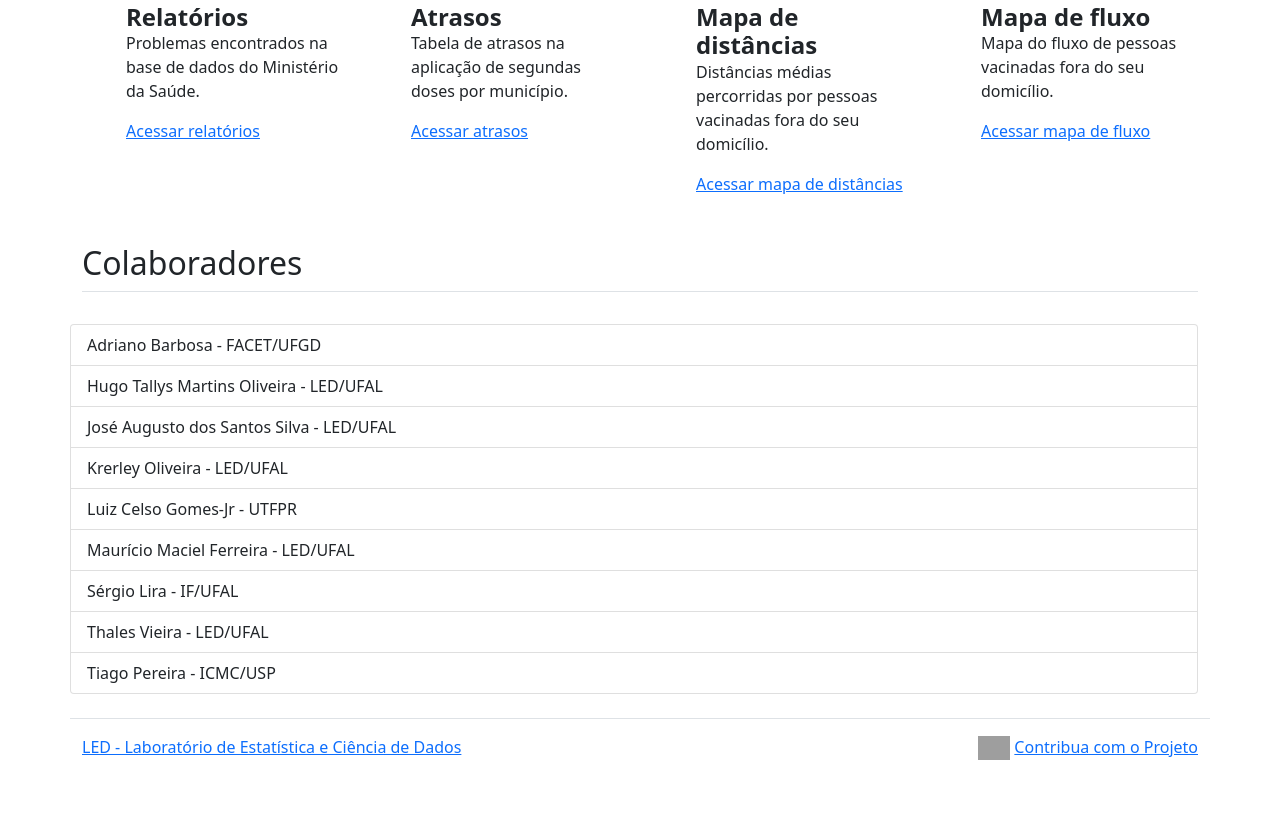
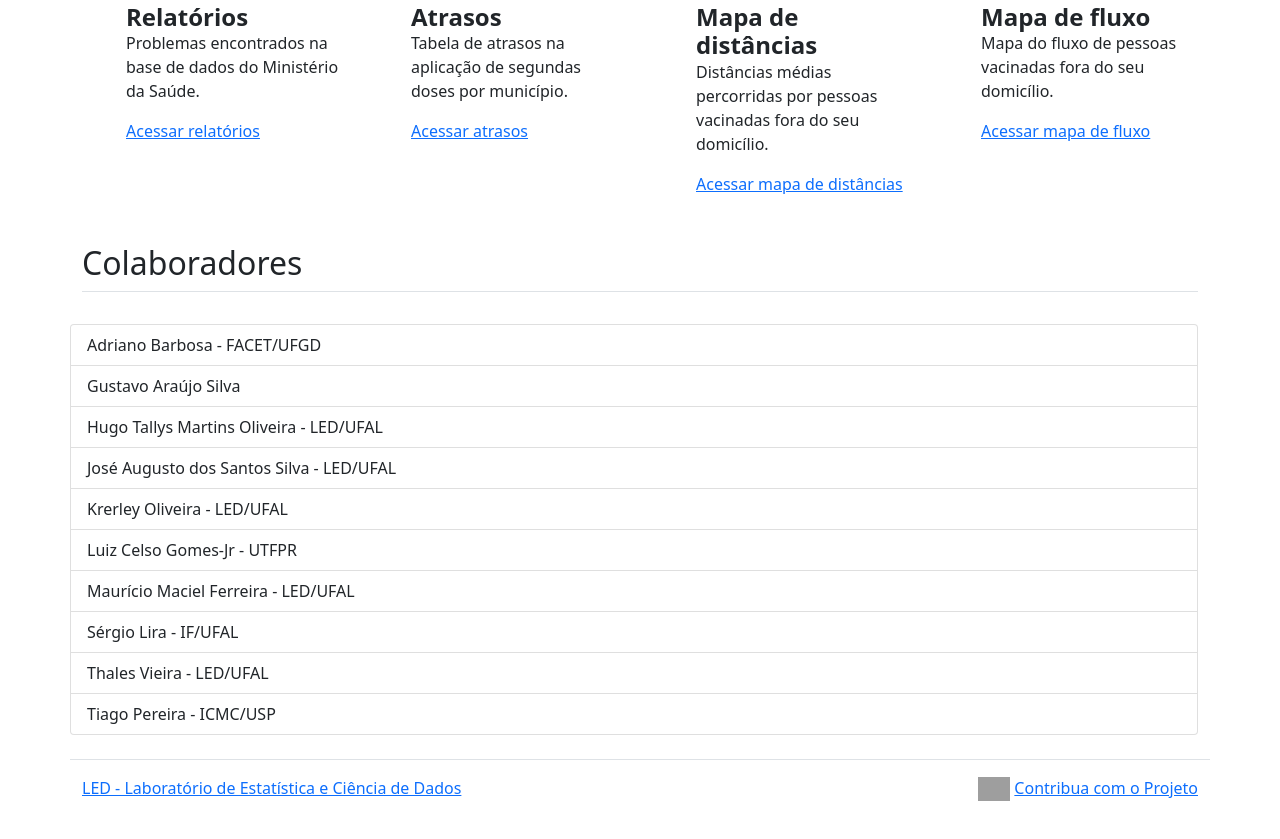
Before and after one commit to LED-UFAL/painel-vacina, a plain HTML site: page public/site/index.html in a window 1280 px wide. Shown: the part 663-1502 px from the top of the page. Before the commit the page ends 1463 px from the top, so only its background shows below. Drawn offline with nearby package versions, Linux system fonts and the light colour scheme; grey boxes are pictures that could not be loaded.

Commit message:
Adiciona créditos.

```diff
--- a/public/site/index.html
+++ b/public/site/index.html
@@ -91,6 +91,7 @@
     <div class="row py-4">
       <ul class="list-group">
         <li class="list-group-item">Adriano Barbosa - FACET/UFGD</li>
+        <li class="list-group-item">Gustavo Araújo Silva</li>
         <li class="list-group-item">Hugo Tallys Martins Oliveira - LED/UFAL</li>
         <li class="list-group-item">José Augusto dos Santos Silva - LED/UFAL</li>
         <li class="list-group-item">Krerley Oliveira - LED/UFAL</li>
```
